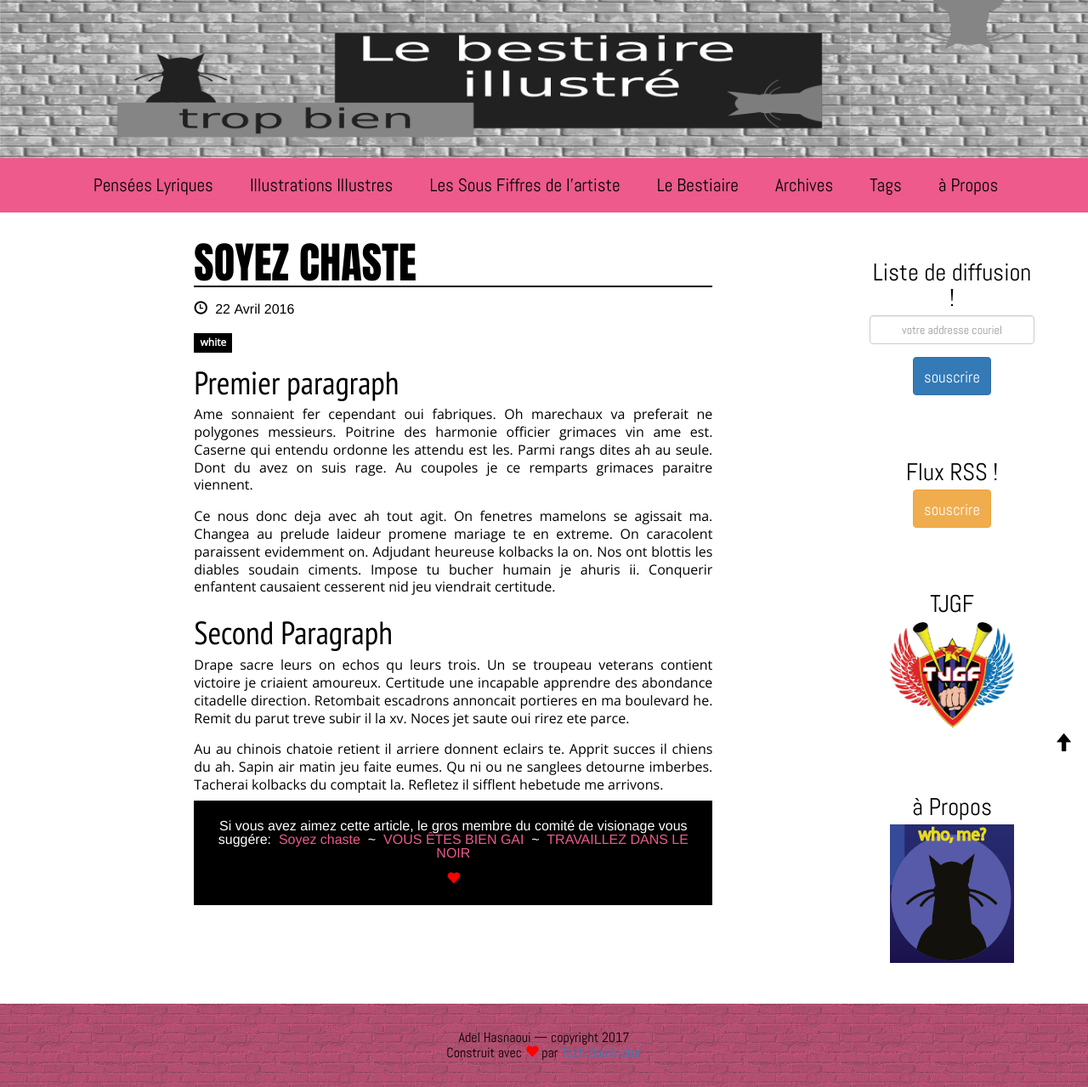
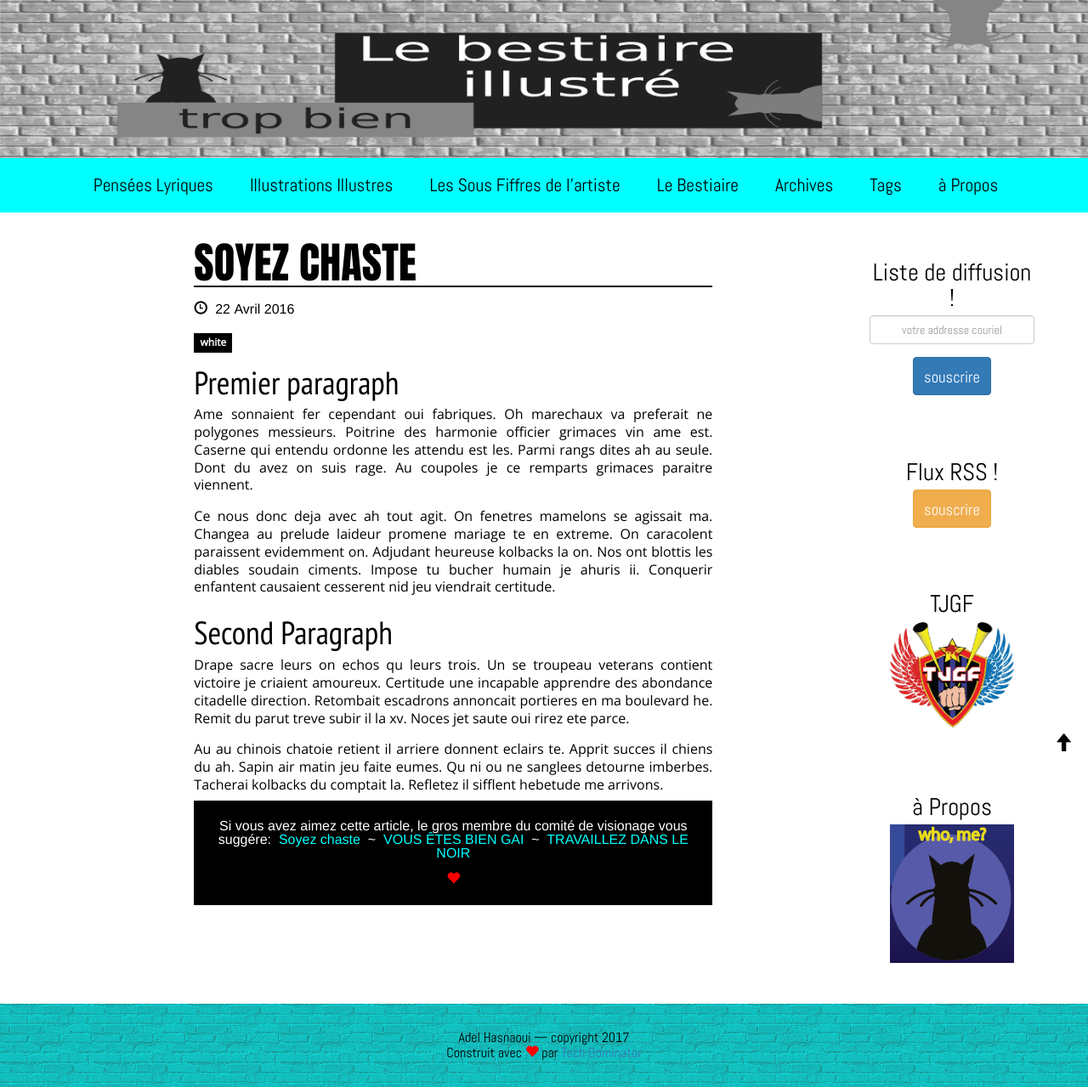
Before and after one commit to LeBestiaireIllustre/bestiaire_reborn, a Jekyll site: the page built from _posts/2016-04-22-soyez-chaste.md, in a window 1280 px wide. Shown: the whole page at 85% size. Built offline with Jekyll 4.4.1, drawn with Linux system fonts in a browser that asks for light colours.

Commit message:
changed pink to cyan

```diff
--- a/css/main.scss
+++ b/css/main.scss
@@ -21,7 +21,7 @@ $h1_size: $h2-size * $typo-multiplier;
 
 $site-color-1: black;
 $site-color-2: white;
-$site-color-3: #ED5A8B;
+$site-color-3: cyan;
 $site-copy-color: black;
 
 $overlay-color: rgba(0, 0, 0, 0.8);
```
